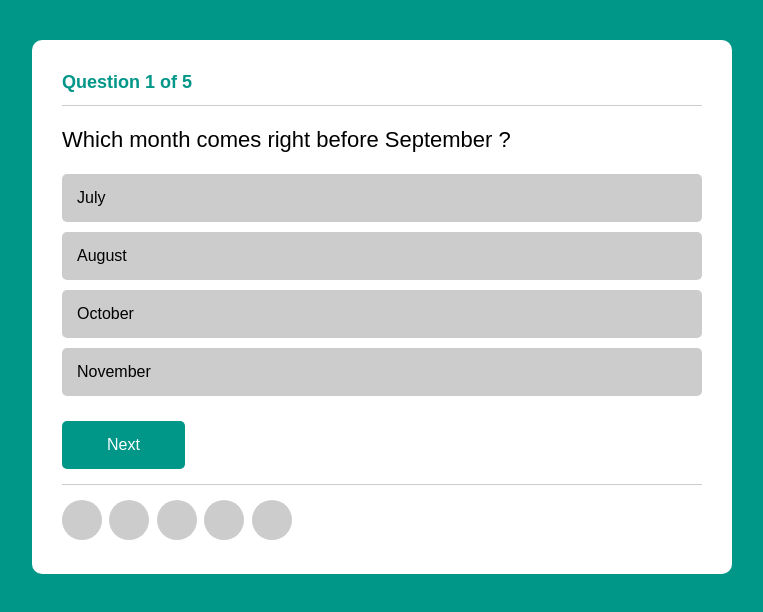
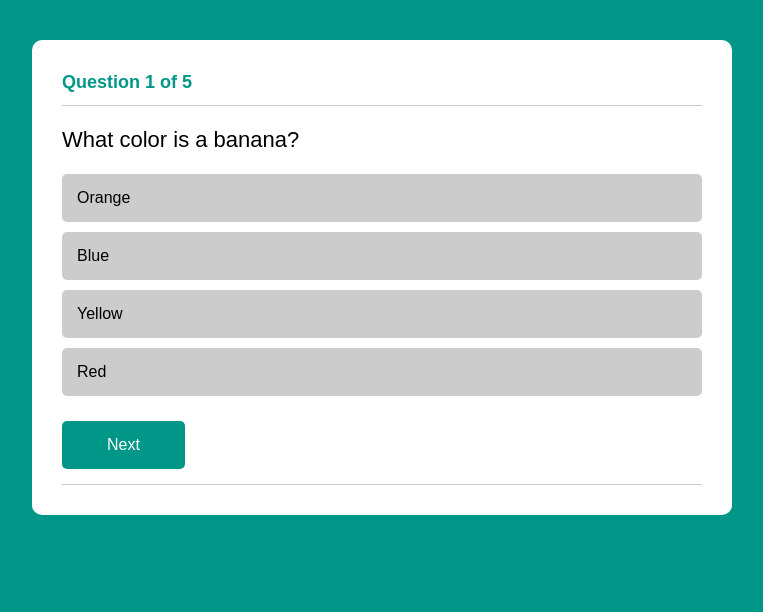
Before and after one commit to tresorsawasawa/exercises, a browser extension: page Quiz_app/index.html in a window 1280 px wide. Shown: the whole page, without its empty margins (258-1021 px from the left). Drawn offline with Linux system fonts and the light colour scheme; a web font is replaced by a local one.

Commit message:
Add files via upload

```diff
--- a/Quiz_app/index.html
+++ b/Quiz_app/index.html
@@ -15,26 +15,26 @@
     </div>
     <div class="quiz-box custom-box ">
         <div class="question-number">
-            Question 1 of 5
+            <!-- Question 1 of 5 -->
         </div>
         <div class="question-text">
-            Which month comes right before September ?
+            <!-- Which month comes right before September ? -->
         </div>
         <div class="option-container">
-            <div class="option">July</div>
+            <!-- <div class="option">July</div>
             <div class="option">August</div>
             <div class="option">October</div>
-            <div class="option">November</div>
+            <div class="option">November</div> -->
         </div>
         <div class="next-queston-btn">
-            <button type="button" class="btn">Next</button>
+            <button type="button" class="btn" onclick="next()">Next</button>
         </div>
         <div class="answers-indicator">
+            <!-- <div></div>
             <div></div>
             <div></div>
             <div></div>
-            <div></div>
-            <div></div>
+            <div></div> -->
         </div>
     </div>
     <div class="result-box custom-box hide">
@@ -69,6 +69,7 @@
         <button type="button" class="btn">Go To Home</button>
     </div>
 
-    <script src="script.js"></script>
+    <script src="js/question.js"></script>
+    <script src="js/app.js"></script>
 </body>
 </html>
--- /dev/null
+++ b/Quiz_app/js/app.js
@@ -0,0 +1,73 @@
+
+
+
+const questionNumber = document.querySelector(".question-number"),
+      questionText = document.querySelector(".question-text"),
+      optionContainer = document.querySelector(".option-container");
+
+let questionCounter = 0,
+    currentQuestion,
+    availableQuestions = [],
+    availableOptions = [];
+
+    // Push the question into availableQuestions array
+function setAvailableQuestions(){
+    const totalQuestion = quiz.length;
+    for(let i=0; i < totalQuestion; i++){
+        availableQuestions.push(quiz[i]);
+    }
+}
+// Set question number and question options
+function getNewQuestion(){
+    // Set question number
+    questionNumber.innerHTML = "Question " + (questionCounter + 1) + " of "+ quiz.length;
+    // Set  question options
+    // Get Random question
+    const questionIndex = availableQuestions[Math.floor(Math.random() * availableQuestions.length)]
+    currentQuestion = questionIndex;
+    questionText.innerHTML = currentQuestion.q;
+
+    // Get the index of "questionIndex" from the availableQuestions array
+    const index1 = availableQuestions.indexOf(questionIndex);
+    // Remove the questionIndex from the availableQuestions array
+    availableQuestions.splice(index1, 1);
+
+    // Set functions
+    // get the length of options
+    const optionLen = currentQuestion.options.length
+    for(let i = 0; i<optionLen; i++){
+        availableOptions.push(i);
+    }
+    // create options in html
+    for(let i=0; i<optionLen; i++){
+        // Random question
+        const optionIndex = availableOptions[Math.floor(Math.random() * availableOptions.length)];
+            //  get the position of 'optionIndex' from the availableOptions
+        const index2 = availableOptions.indexOf(optionIndex);
+            //  remove the 'optionIndex' from the availableOptions, so that the option does not repeat
+        availableOptions.splice(index2, 1);
+          console.log(optionIndex)
+        const option = document.createElement("div");
+        option.innerHTML = currentQuestion.options[optionIndex];
+        option.id = optionIndex;
+        option.className = "option";
+        optionContainer.appendChild(option);
+    }
+
+    questionCounter++;
+}
+function next(){
+    if(questionCounter === quiz.length){
+        console.log("Quiz over");
+    }
+    else{
+        getNewQuestion();
+    }
+}
+
+window.onload = function(){
+    // First we will set all questions in setAvailableQuestions array
+    setAvailableQuestions();
+    // Second we will call getNewQuestion() function
+    getNewQuestion();
+}
--- /dev/null
+++ b/Quiz_app/js/question.js
@@ -0,0 +1,29 @@
+
+// Array of questions
+const quiz = [
+    {
+        q:"Which month comes right before September ?",
+        options: ['August','July','October','November'],
+        answer: 0
+    },
+    {
+        q:"What color is a banana?",
+        options: ['Red','Yellow','Blue','Orange'],
+        answer: 1
+    },
+    {
+        q:"3 * 4  = 12 ?",
+        options: ['true','false'],
+        answer: 0
+    },
+    {
+        q:"What time of the day do we have breakfast?",
+        options: ['In the morning','In the evening', 'In the afternoon'],
+        answer: 0
+    },
+    {
+        q:"What is 18 + 3 ?",
+        options: ['83','38', '183', '21'],
+        answer: 3
+    }
+]
--- a/Quiz_app/style.css
+++ b/Quiz_app/style.css
@@ -68,7 +68,7 @@ body{
 .quiz-box .question-number,
 .quiz-box .question-text,
 .quiz-box .option-container,
-.quiz-box .next-queston-btn,
+.quiz-box .next-question-btn,
 .quiz-box .answers-indicator{
     width: 100%;
     float: left;
```
